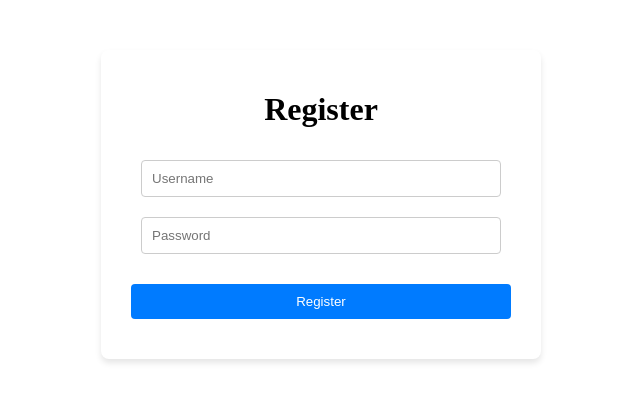
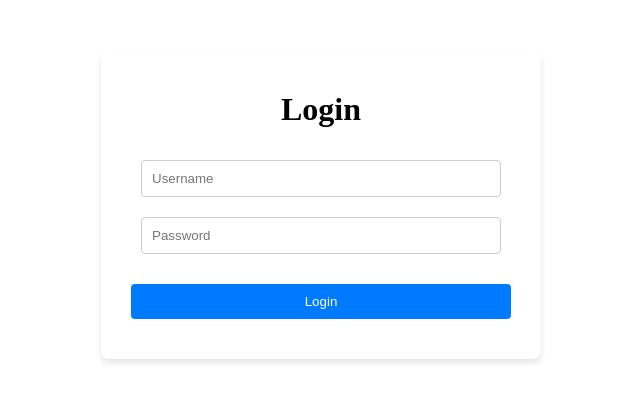
Before and after one commit to theallSparky/django-react-notes-app, a React (Vite) app in the folder frontend/: page /login in a window 1280 px wide. Shown: the top 402 px of the page, without its empty margins (319-959 px from the left). Built offline with nearby package versions, Linux system fonts and the light colour scheme.

Commit message:
Started on logic in Home.jsx page, change login/register method to noncapitalized

```diff
--- a/frontend/src/pages/Home.jsx
+++ b/frontend/src/pages/Home.jsx
@@ -1,4 +1,26 @@
+import { useState, useEffect } from "react";
+import api from "../api";
+
 function Home() {
+  const [notes, setNotes] = useState([]);
+  const [content, setContent] = useState("");
+  const [title, setTitle] = useState("");
+
+  useEffect(() => {
+    getNotes();
+  }, []);
+
+  const getNotes = () => {
+    api
+      .get("/api/notes/")
+      .then((res) => res.data)
+      .then((data) => {
+        setNotes(data);
+        console.log(data);
+      })
+      .catch((err) => alert(err));
+  };
+
   return <div>Home</div>;
 }
 
--- a/frontend/src/pages/Login.jsx
+++ b/frontend/src/pages/Login.jsx
@@ -1,7 +1,7 @@
 import Form from "../components/Form";
 
 function Login() {
-  return <Form route="/api/token/" method="Login" />;
+  return <Form route="/api/token/" method="login" />;
 }
 
 export default Login;
--- a/frontend/src/pages/Register.jsx
+++ b/frontend/src/pages/Register.jsx
@@ -1,6 +1,6 @@
 import Form from "../components/Form";
 
 function Register() {
-  return <Form route="/api/user/register/" method="Register" />;
+  return <Form route="/api/user/register/" method="register" />;
 }
 export default Register;
```
Also changed, not shown: 2 other files (tests, documents, lock files or other folders).
